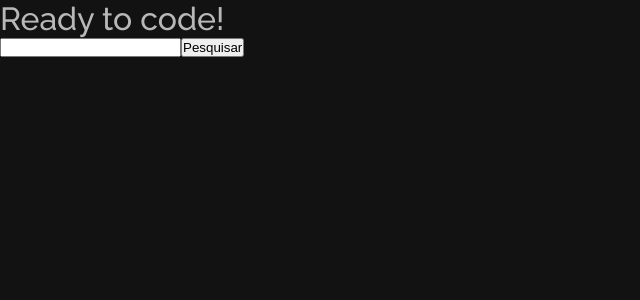
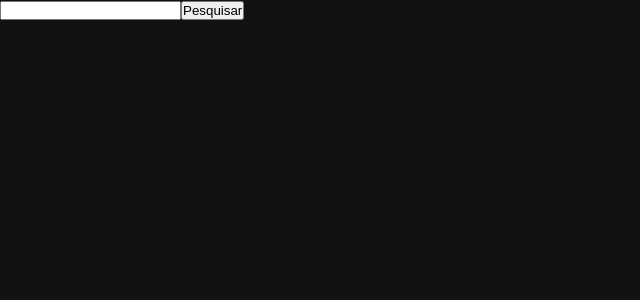
Before and after one commit to ericksvaguilar/github-profiles, a React (Create React App) app: page / in a window 1280 px wide. Shown: the top 300 px of the page, without its empty margins (0-640 px from the left). Built offline with nearby package versions, Linux system fonts and the light colour scheme.

Commit message:
feat: remove unused elements

```diff
--- a/src/App.jsx
+++ b/src/App.jsx
@@ -1,9 +1,8 @@
 import { SearchBar } from './components/SearchBar'
 
-export const App = props => {
+export const App = () => {
   return (
     <div>
-      <h1>Ready to code!</h1>
       <SearchBar />
     </div>
   )
```
